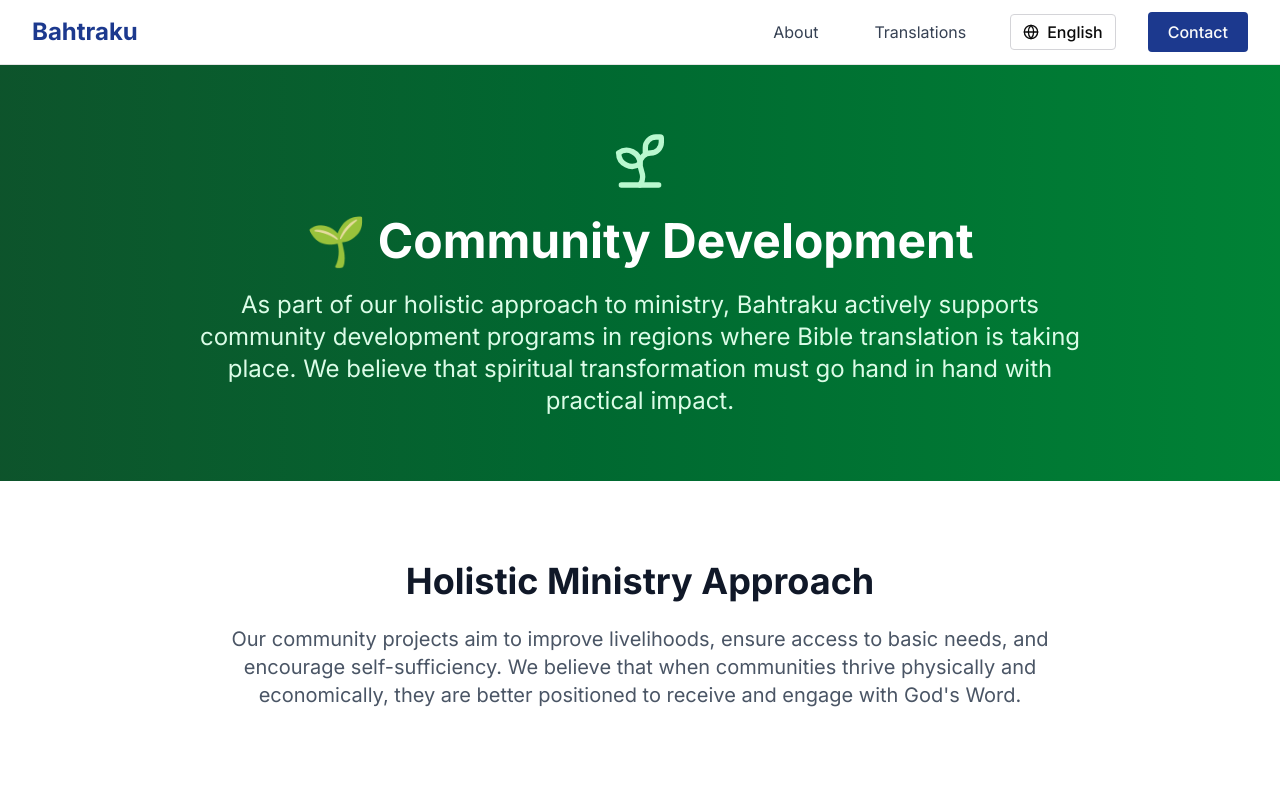
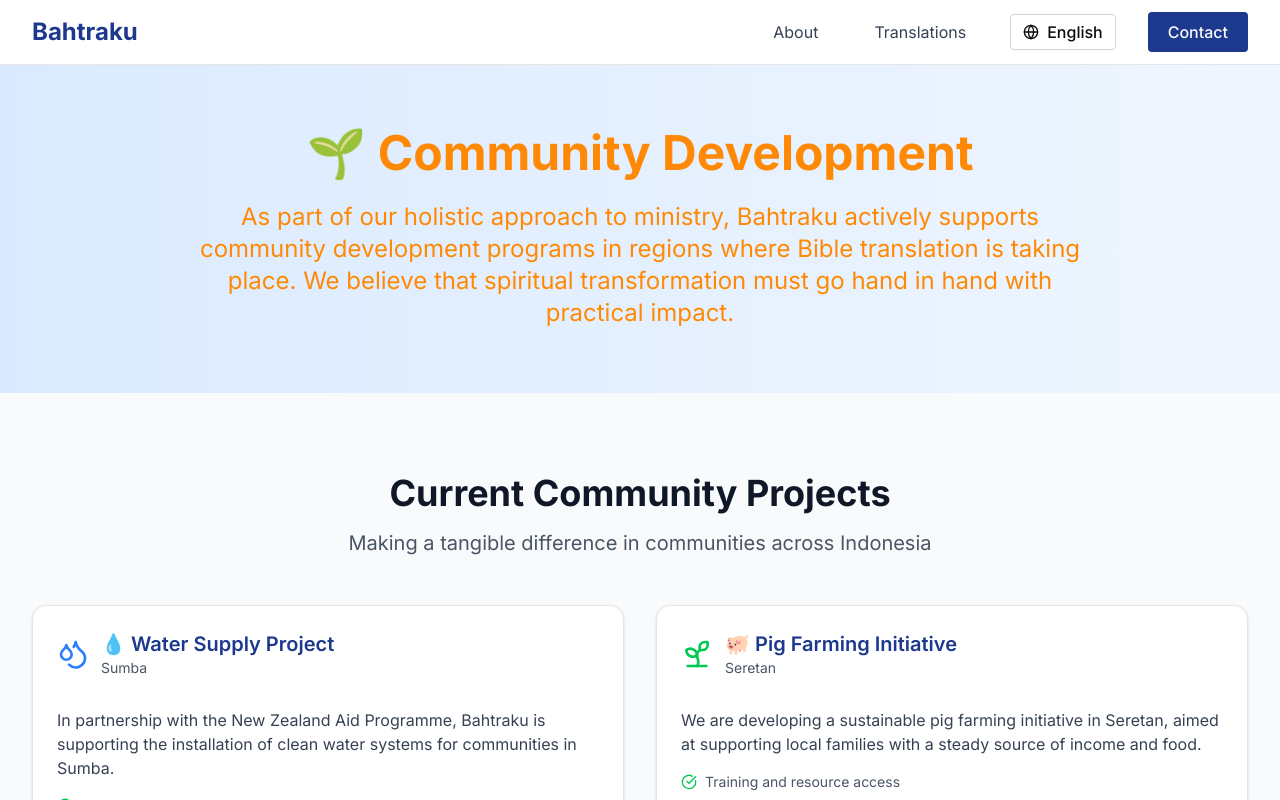
Before and after one commit to jeaneselinasm/org-update, a Next.js app: page /en/community-development in a window 1280 px wide. Shown: the top 800 px of the page. Built offline with nearby package versions, Linux system fonts and the light colour scheme; a web font is replaced by a local one.

Commit message:
update layout page community-development and content pig farm project in en.json

```diff
--- a/app/[locale]/community-development/page.tsx
+++ b/app/[locale]/community-development/page.tsx
@@ -31,12 +31,11 @@
 <ResponsiveNavigation/>
 
       {/* Hero Section */}
-      <section className="bg-gradient-to-r from-green-900 to-green-700 text-white py-16">
+      <section className="bg-gradient-to-r from-blue-100 to-blue-50 text-orange-400  py-16">
         <div className="max-w-7xl mx-auto px-4 sm:px-6 lg:px-8">
           <div className="text-center">
-            <Sprout className="h-16 w-16 mx-auto mb-6 text-green-200" />
-            <h1 className="text-4xl md:text-5xl font-bold mb-6">🌱 Community Development</h1>
-            <p className="text-xl md:text-2xl max-w-4xl mx-auto text-green-100">
+            <h1 className="text-4xl md:text-5xl font-bold mb-6 ">🌱 Community Development</h1>
+            <p className="text-xl md:text-2xl max-w-4xl mx-auto">
               As part of our holistic approach to ministry, Bahtraku actively supports community development programs in
               regions where Bible translation is taking place. We believe that spiritual transformation must go hand in
               hand with practical impact.
@@ -46,10 +45,10 @@
       </section>
 
       {/* Overview Section */}
-      <section className="py-20">
+      {/* <section className="py-20">
         <div className="max-w-7xl mx-auto px-4 sm:px-6 lg:px-8">
           <div className="text-center mb-12">
-            <h2 className="text-3xl md:text-4xl font-bold text-gray-900 mb-6">Holistic Ministry Approach</h2>
+            <h2 className="text-3xl md:text-4xl font-bold text-blue-900 mb-6">Holistic Ministry Approach</h2>
             <p className="text-xl text-gray-600 max-w-4xl mx-auto">
               Our community projects aim to improve livelihoods, ensure access to basic needs, and encourage
               self-sufficiency. We believe that when communities thrive physically and economically, they are better
@@ -57,14 +56,14 @@
             </p>
           </div>
         </div>
-      </section>
+      </section> */}
 
       {/* Current Projects */}
       <section className="py-20 bg-gray-50">
         <div className="max-w-7xl mx-auto px-4 sm:px-6 lg:px-8">
           <div className="text-center mb-12">
             <h2 className="text-3xl md:text-4xl font-bold text-gray-900 mb-4">Current Community Projects</h2>
-            <p className="text-xl text-gray-600">Making a tangible difference in communities across Indonesia</p>
+            <p className="text-xl text-gray-600"> Making a tangible difference in communities across Indonesia</p>
           </div>
 
           <div className="grid md:grid-cols-2 gap-8">
--- a/locales/en.json
+++ b/locales/en.json
@@ -190,12 +190,12 @@
       "waterProjectDetail4" : "More time for education, work, and ministry",
       "waterProjectNote" : "Clean water means healthier families and more opportunities for community development.",
       "pigFarmTitle" : "Pig Farming Initiative",
-      "pigFarmContent" : "We are developing a sustainable pig farming initiative in Seretan, aimed at supporting local families with a steady source of income and food.",
+      "pigFarmContent" : "We are developing a sustainable pig farming initiative in Seretan, not only to support local families with a reliable source of income and food, but also to help fund Bible translation projects carried out by Bahtraku. This initiative creates a powerful synergy between community empowerment and mission impact, where local resources contribute to the advancement of God's Word in tribal languages.",
       "pigFarmDetail1" : "Training and resource access",
       "pigFarmDetail2" : "Small farm management skills",
       "pigFarmDetail3" : "Improved economic resilience",
-      "pigFarmDetail4" : "Better nutritional outcomes",
-      "pigFarmNote" : "Equipping families to manage sustainable farms that improve both income and nutrition.",
+      "pigFarmDetail4" : "Contribution to the sustainability of Bible translation work in Indonesia",
+      "pigFarmNote" : "Through this program, we equip families to manage sustainable farms that not only benefit their households, but also become a meaningful part of the Bible translation movement.",
       "catfishFisheryTitle" : "Catfish Fishery",
       "catfishFisheryContent" : "In Manokwari, we are helping communities establish catfish farming systems, utilizing affordable and replicable methods.",
       "catfishFisheryDetail1" : "Affordable aquaculture methods",
```
